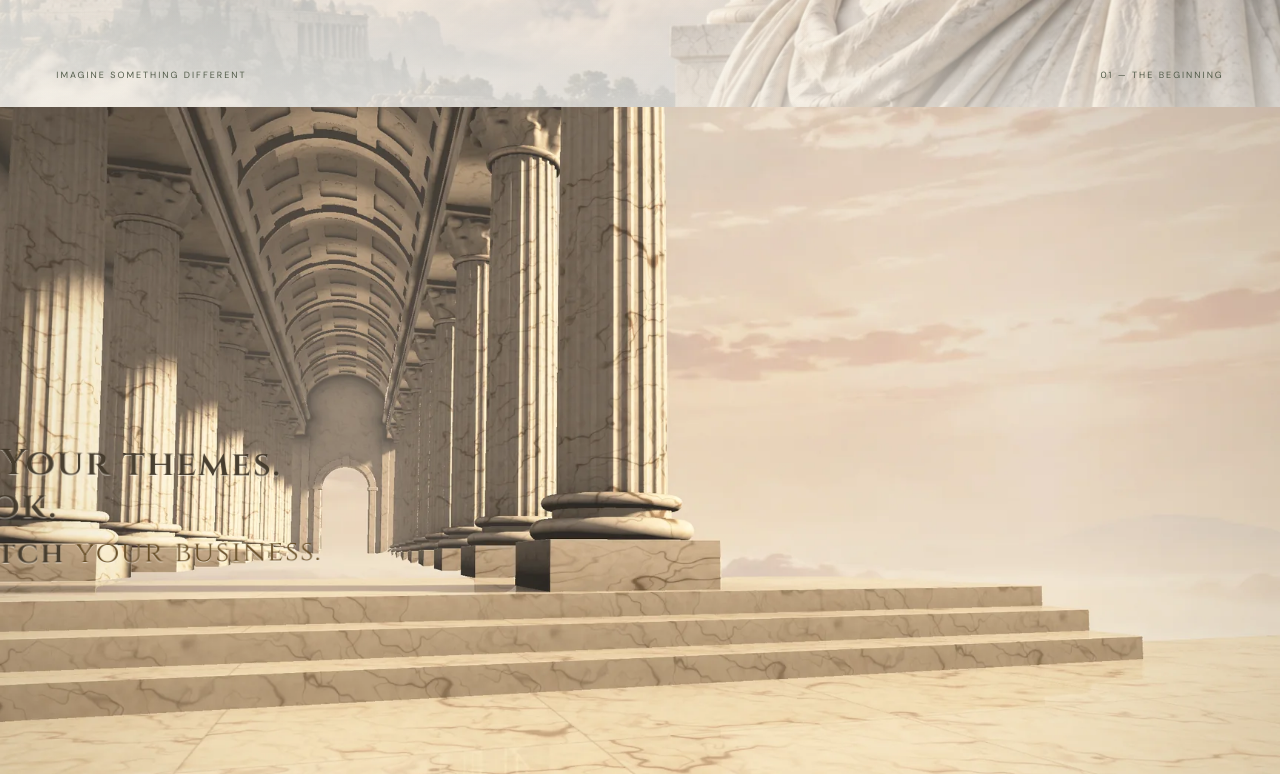
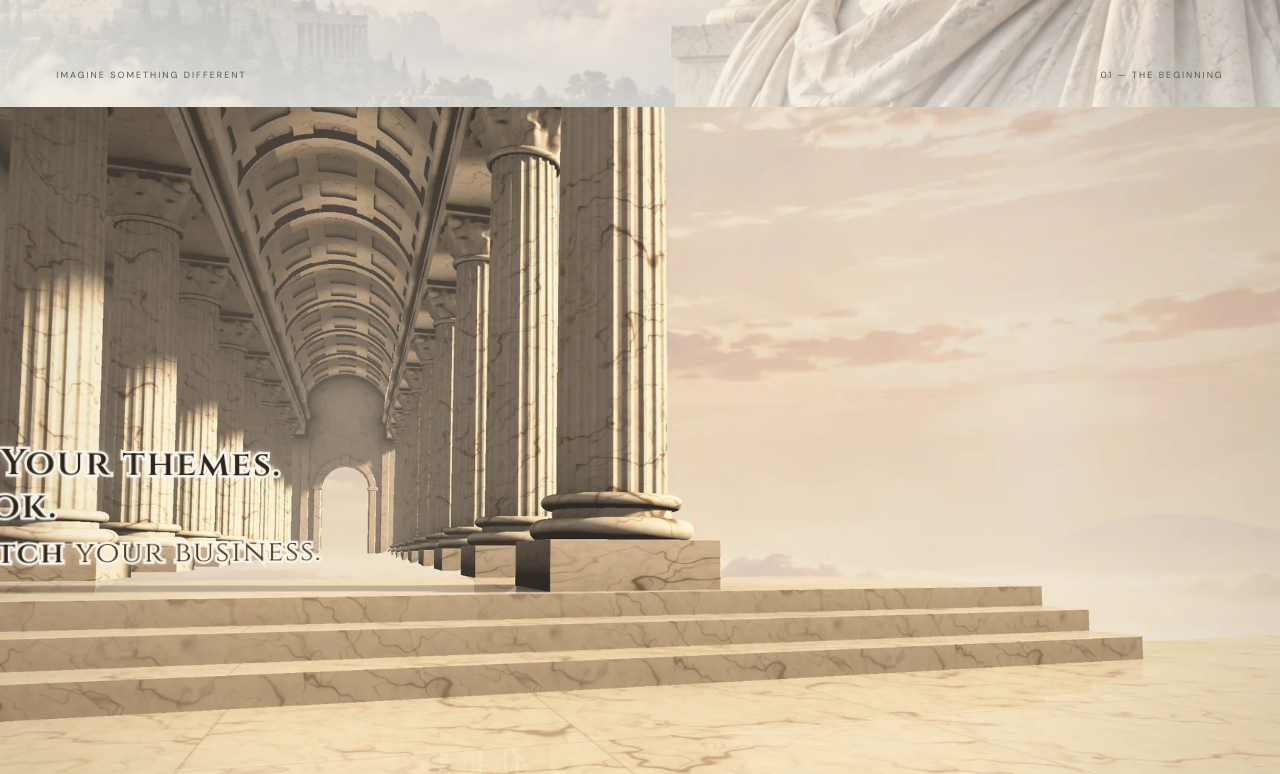
Before and after one commit to leecodeswell/Ares, a website built with Vite: page index.html in a window 1280 px wide. Shown: the part 2507-3281 px from the top of the page. Built offline with nearby package versions, Linux system fonts and the light colour scheme; a web font is replaced by a local one.

Commit message:
Trace a firm light outline around the journey's lettering
Co-Authored-By: Claude Opus 5.5 <noreply@anthropic.com>
Claude-Session: https://claude.ai/code/session_01Cuu6aN1HQA98qGYAW5n7Q3

```diff
--- a/src/journey/journey.css
+++ b/src/journey/journey.css
@@ -98,8 +98,15 @@
   font-size: clamp(28px, 2.8vw, 46px);
   line-height: 1.2;
   letter-spacing: 0.05em;
-  color: rgba(58, 48, 34, 0.92);
-  text-shadow: 0 1px 0 rgba(255, 252, 244, 0.6);
+  color: #2e261a;
+  /* a firm light outline traced around every letter, with a close halo
+     behind it, so the dark capitals hold up over fluting, veins and sky */
+  -webkit-text-stroke: 0.14em rgba(250, 247, 238, 0.96);
+  paint-order: stroke fill;
+  text-shadow:
+    0 0 2px rgba(250, 247, 238, 0.95),
+    0 0 6px rgba(250, 247, 238, 0.8),
+    0 0 16px rgba(250, 247, 238, 0.45);
 }
 .journey .vision-line,
 .journey .vision-line:nth-child(2),
@@ -123,7 +130,7 @@
 .journey .vision-heading em {
   display: inline;
   font-style: normal;
-  color: rgba(96, 70, 30, 0.95);
+  color: #4a3210;
 }
 
 @media (max-width: 760px) {
```
Also changed, not shown: README.md.
